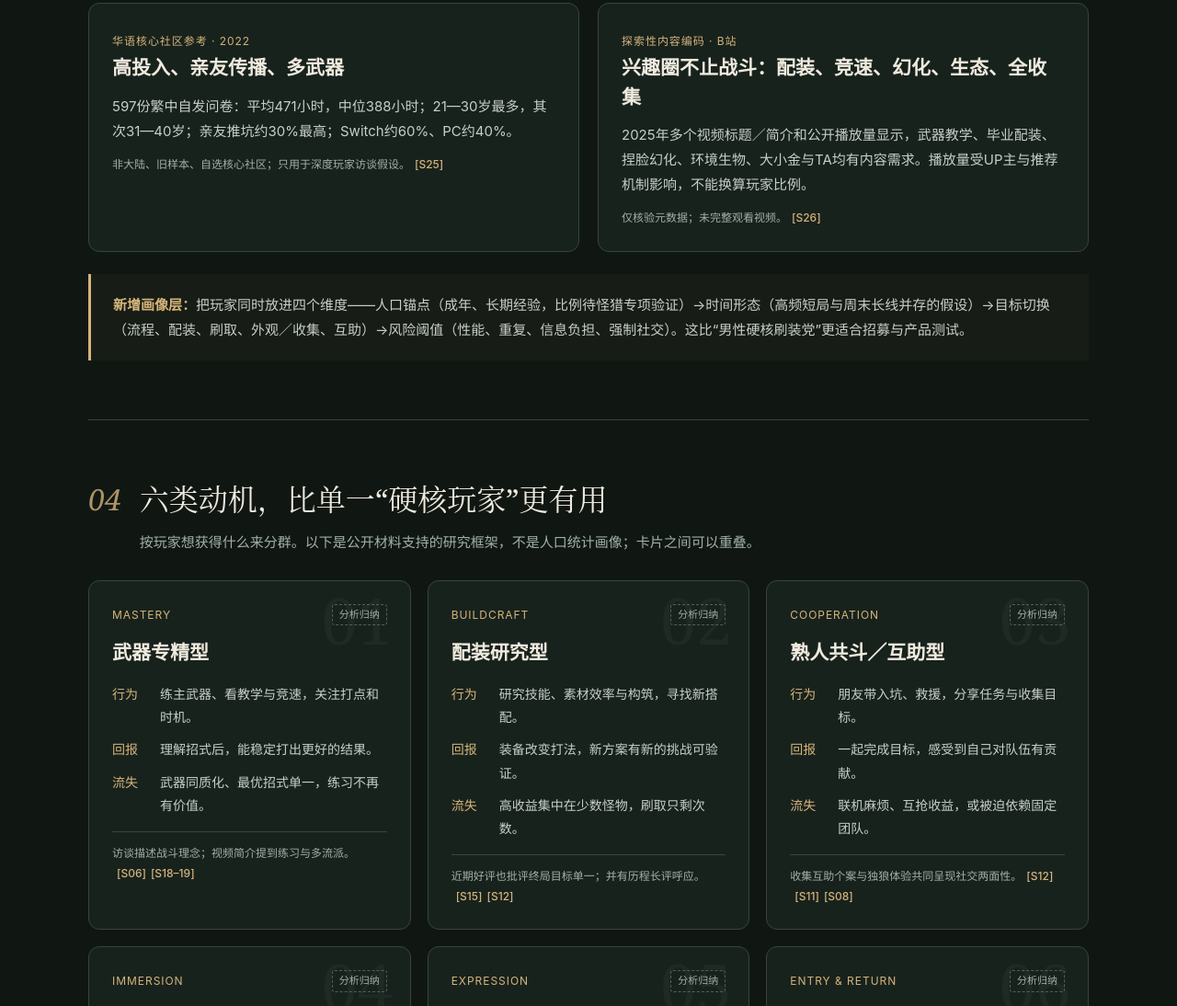
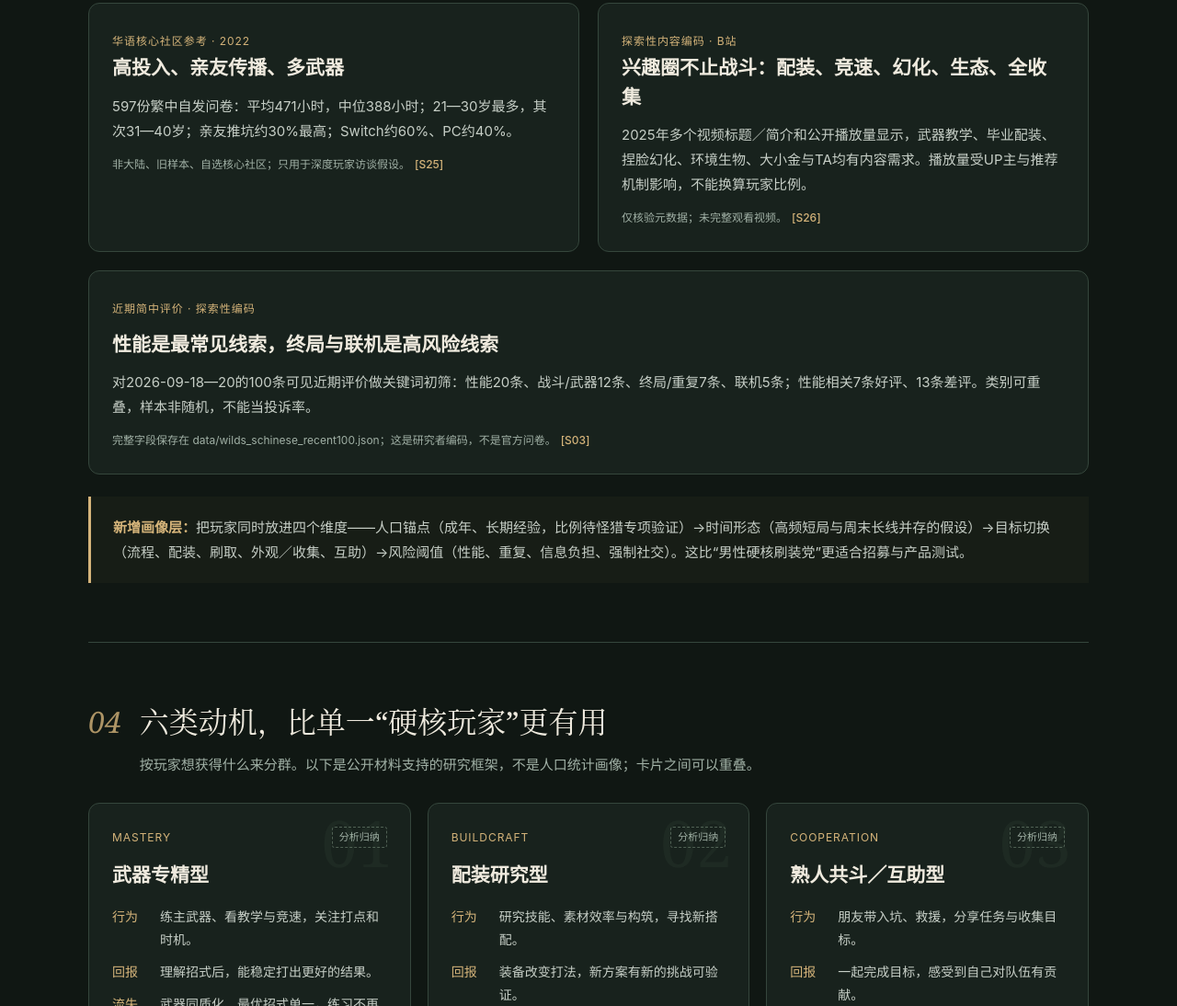
Before and after one commit to AresAnt114/game-research-reports, a plain HTML site: page 2026-09-21-monster-hunter/index.html in a window 1280 px wide. Shown: the part 3867-4961 px from the top of the page at 92% size. Drawn offline with Linux system fonts and the light colour scheme.

Commit message:
Add exploratory recent review coding

```diff
--- a/2026-09-21-monster-hunter/index.html
+++ b/2026-09-21-monster-hunter/index.html
@@ -57,6 +57,7 @@
 <article class="card"><span class="kicker">华语核心社区参考 · 2022</span><h3>高投入、亲友传播、多武器</h3><p>597份繁中自发问卷：平均471小时，中位388小时；21—30岁最多，其次31—40岁；亲友推坑约30%最高；Switch约60%、PC约40%。</p><p class="stat-detail">非大陆、旧样本、自选核心社区；只用于深度玩家访谈假设。<a class="ref" href="#s25">[S25]</a></p></article>
 <article class="card"><span class="kicker">探索性内容编码 · B站</span><h3>兴趣圈不止战斗：配装、竞速、幻化、生态、全收集</h3><p>2025年多个视频标题／简介和公开播放量显示，武器教学、毕业配装、捏脸幻化、环境生物、大小金与TA均有内容需求。播放量受UP主与推荐机制影响，不能换算玩家比例。</p><p class="stat-detail">仅核验元数据；未完整观看视频。<a class="ref" href="#s26">[S26]</a></p></article>
 </div>
+<article class="card" style="margin-top:20px"><span class="kicker">近期简中评价 · 探索性编码</span><h3 style="margin-top:10px">性能是最常见线索，终局与联机是高风险线索</h3><p>对2026-09-18—20的100条可见近期评价做关键词初筛：性能20条、战斗/武器12条、终局/重复7条、联机5条；性能相关7条好评、13条差评。类别可重叠，样本非随机，不能当投诉率。</p><p class="stat-detail">完整字段保存在 data/wilds_schinese_recent100.json；这是研究者编码，不是官方问卷。<a class="ref" href="#s03">[S03]</a></p></article>
 <div class="callout"><strong>新增画像层：</strong>把玩家同时放进四个维度——人口锚点（成年、长期经验，比例待怪猎专项验证）→时间形态（高频短局与周末长线并存的假设）→目标切换（流程、配装、刷取、外观／收集、互助）→风险阈值（性能、重复、信息负担、强制社交）。这比“男性硬核刷装党”更适合招募与产品测试。</div>
 </section>
 <section id="personas"><div class="section-head"><span class="section-num">04</span><div><h2>六类动机，比单一“硬核玩家”更有用</h2><p class="section-sub">按玩家想获得什么来分群。以下是公开材料支持的研究框架，不是人口统计画像；卡片之间可以重叠。</p></div></div>
```
